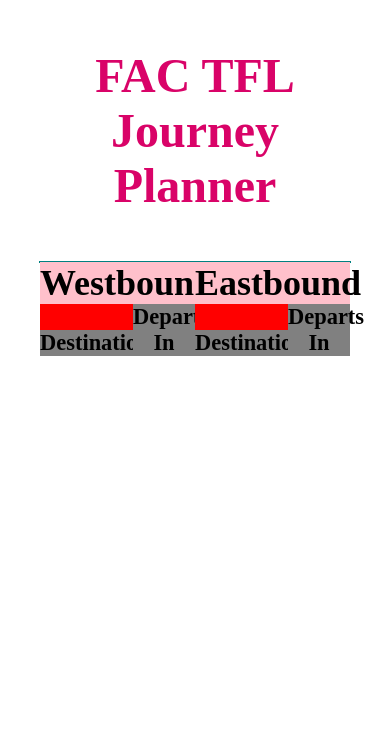
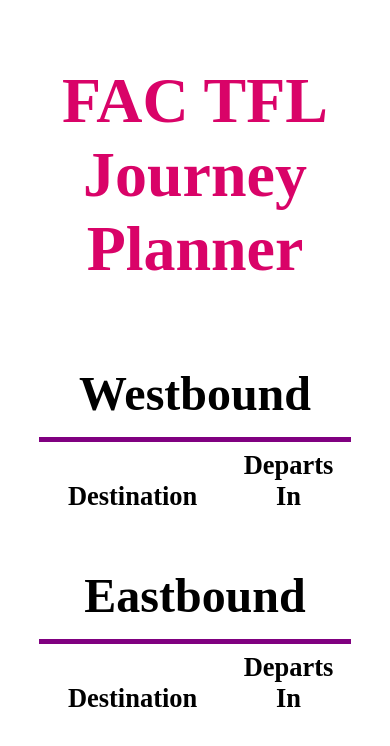
Before and after one commit to FAC10/week5-jajascript, a website: page public/index.html in a window 390 px wide. Drawn offline with Linux system fonts and the light colour scheme; no server answers.

Commit message:
add mobile responsiveness

```diff
--- a/public/styles.css
+++ b/public/styles.css
@@ -24,7 +24,9 @@
 h4,
 h5,
 h6,
-p {
+p,
+section,
+article {
   margin: 0;
   padding: 0;
 }
@@ -41,13 +43,13 @@
   color: #D90368;
   text-align: center;
   padding: 1em 0 1em 0;
-  font-size: 3rem;
+  font-size: 3.998rem;
 }
 
 .traintimes-wrapper {
-  background: purple;
+  /*background: purple;*/
   padding: 1em;
-  border: teal 1px solid;
+  /*border: teal 1px solid;*/
   width: 100%;
   font-size: 0;
   position: relative;
@@ -56,46 +58,59 @@
 }
 
 .traintimes-header {
-  font-size: 1.5rem;
-  background: pink;
+  font-size: 1.999rem;
+  padding: 0.5em;
+  /*background: pink;*/
   width: 100%;
   text-align: center;
   display: inline-block;
   height: 100%;
+  border-bottom: 5px solid purple;
 }
 
 .traintimes {
-  width: 50%;
+  width: 100%;
   min-height: 100%;
-  background-color: red;
+  /*background-color: red;*/
   /*border: 1px orange solid;*/
   font-size: 0;
   display: inline-block;
   text-align: center;
-  font-size: 16px;
+  font-size: 1rem;
+  margin-bottom: 2rem;
+}
+
+@media(min-width: 900px){
+  .traintimes {
+    width: 50%;
     position: absolute;
   }
 
   .westbound {
     left: 0;
     top: 0;
+    border-right: 1px solid purple;
   }
 
   .eastbound {
     right: 0;
     top: 0;
+    border-left: 1px solid purple;
   }
+}
+
 .train-info {
   font-size: 0;
 }
 
 .train-info_header {
-  background-color: grey;
+  /*background-color: grey;*/
   /*border: 1px orange solid;*/
   /*font-size: 0;*/
   display: inline-block;
   text-align: center;
-  font-size: 1.2rem;
+  font-size: 1.414rem;
+  padding: 0.354em;
 }
 
 .destination {
```
Lines whose indentation alone changed are shown as unchanged.
